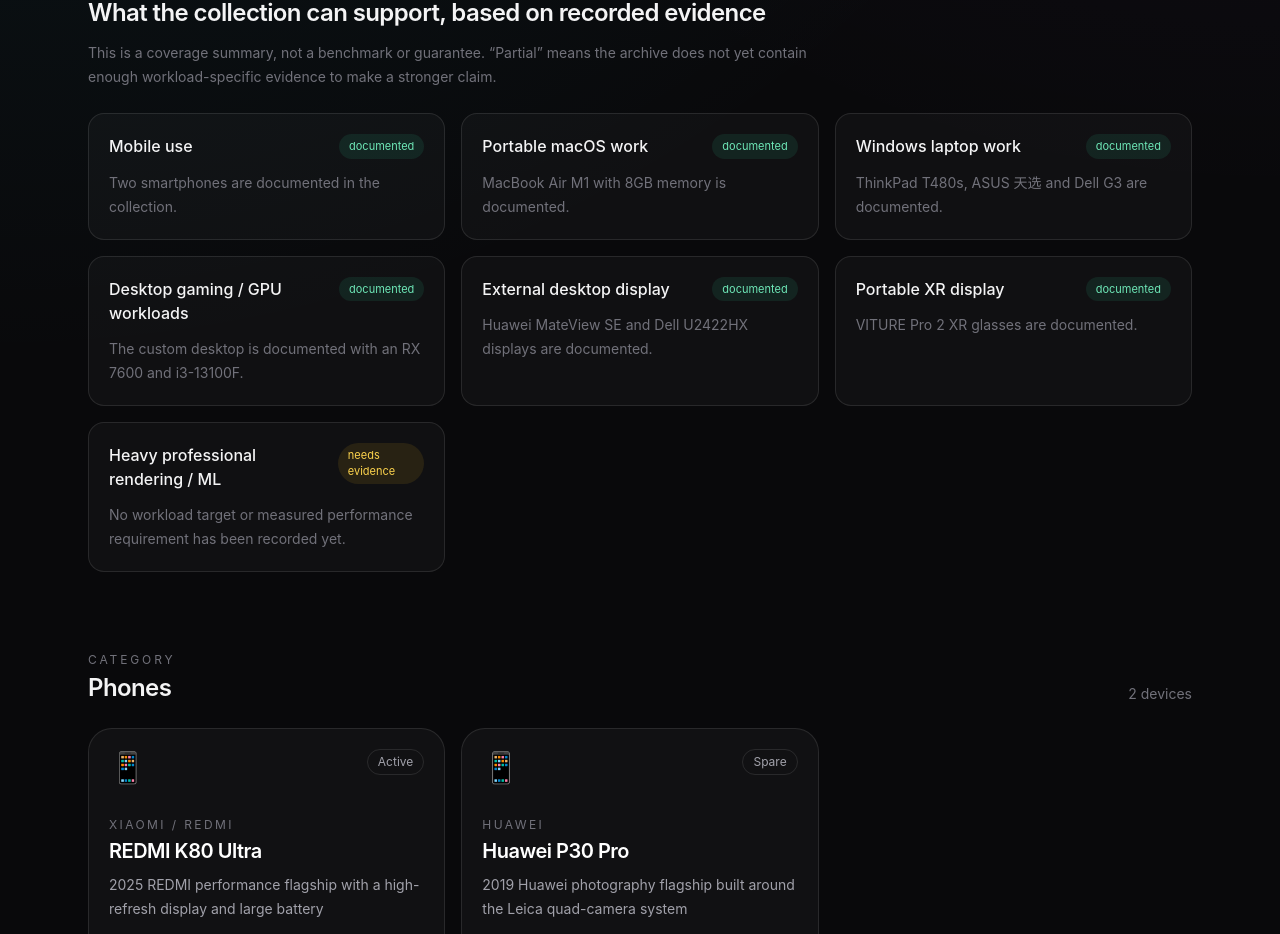
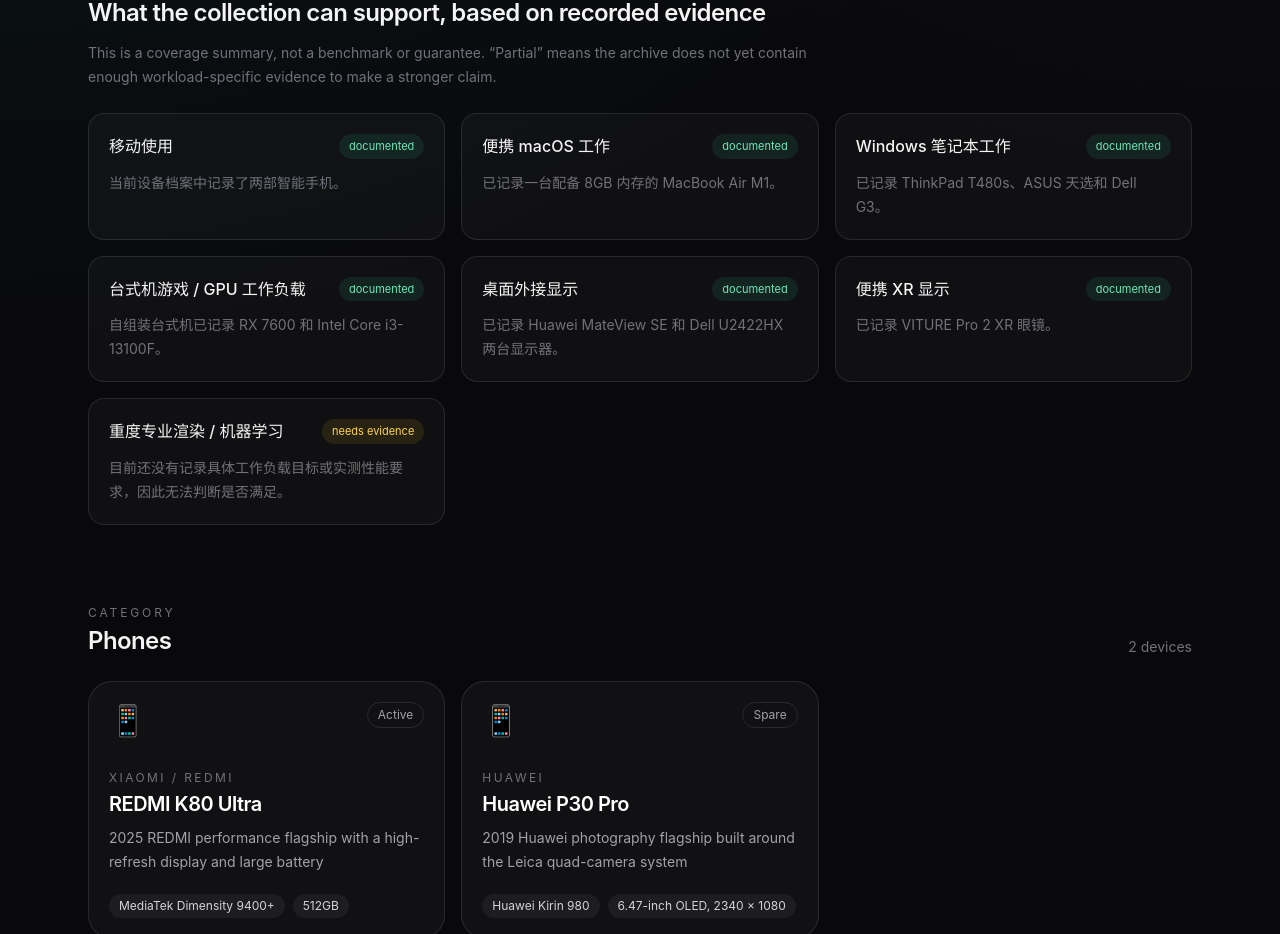
Before and after one commit to libinpg/mydigitaldevices, a Next.js app: page / in a window 1280 px wide. Shown: the part 932-1866 px from the top of the page. Built offline with nearby package versions, Linux system fonts and the light colour scheme.

Commit message:
feat: localize capability guidance to Chinese

```diff
--- a/data/capabilities.ts
+++ b/data/capabilities.ts
@@ -6,47 +6,47 @@
 
 export const capabilities: Capability[] = [
   {
-    name: "Mobile use",
-    evidence: "Two smartphones are documented in the collection.",
+    name: "移动使用",
+    evidence: "当前设备档案中记录了两部智能手机。",
     confidence: "confirmed"
   },
   {
-    name: "Portable macOS work",
-    evidence: "MacBook Air M1 with 8GB memory is documented.",
+    name: "便携 macOS 工作",
+    evidence: "已记录一台配备 8GB 内存的 MacBook Air M1。",
     confidence: "confirmed"
   },
   {
-    name: "Windows laptop work",
-    evidence: "ThinkPad T480s, ASUS 天选 and Dell G3 are documented.",
+    name: "Windows 笔记本工作",
+    evidence: "已记录 ThinkPad T480s、ASUS 天选和 Dell G3。",
     confidence: "confirmed"
   },
   {
-    name: "Desktop gaming / GPU workloads",
-    evidence: "The custom desktop is documented with an RX 7600 and i3-13100F.",
+    name: "台式机游戏 / GPU 工作负载",
+    evidence: "自组装台式机已记录 RX 7600 和 Intel Core i3-13100F。",
     confidence: "confirmed"
   },
   {
-    name: "External desktop display",
-    evidence: "Huawei MateView SE and Dell U2422HX displays are documented.",
+    name: "桌面外接显示",
+    evidence: "已记录 Huawei MateView SE 和 Dell U2422HX 两台显示器。",
     confidence: "confirmed"
   },
   {
-    name: "Portable XR display",
-    evidence: "VITURE Pro 2 XR glasses are documented.",
+    name: "便携 XR 显示",
+    evidence: "已记录 VITURE Pro 2 XR 眼镜。",
     confidence: "confirmed"
   },
   {
-    name: "Heavy professional rendering / ML",
-    evidence: "No workload target or measured performance requirement has been recorded yet.",
+    name: "重度专业渲染 / 机器学习",
+    evidence: "目前还没有记录具体工作负载目标或实测性能要求，因此无法判断是否满足。",
     confidence: "partial"
   }
 ];
 
 export const upgradeQuestions = [
-  "What task is currently blocked or noticeably impaired?",
-  "How often has the problem occurred in the last 30 days?",
-  "Can the issue be measured (memory pressure, render time, frame rate, battery health, storage pressure)?",
-  "Can a lower-cost change solve it first (software, storage cleanup, RAM/SSD upgrade, battery service, peripherals)?",
-  "What specific improvement would make the purchase successful?",
-  "Would you still want the device after a 30-day cooling-off period?"
+  "目前具体是哪项任务被设备性能阻碍，或体验明显受影响？",
+  "过去 30 天里，这个问题实际出现了多少次？",
+  "这个问题能否量化，例如内存压力、渲染耗时、帧率、电池健康度或存储空间不足？",
+  "是否可以先通过成本更低的方式解决，例如软件调整、清理存储、升级内存/硬盘、更换电池或更换外设？",
+  "如果购买新设备，什么具体改善才算这次升级真正成功？",
+  "经过 30 天冷静期后，你是否仍然希望购买这台设备？"
 ];
```
